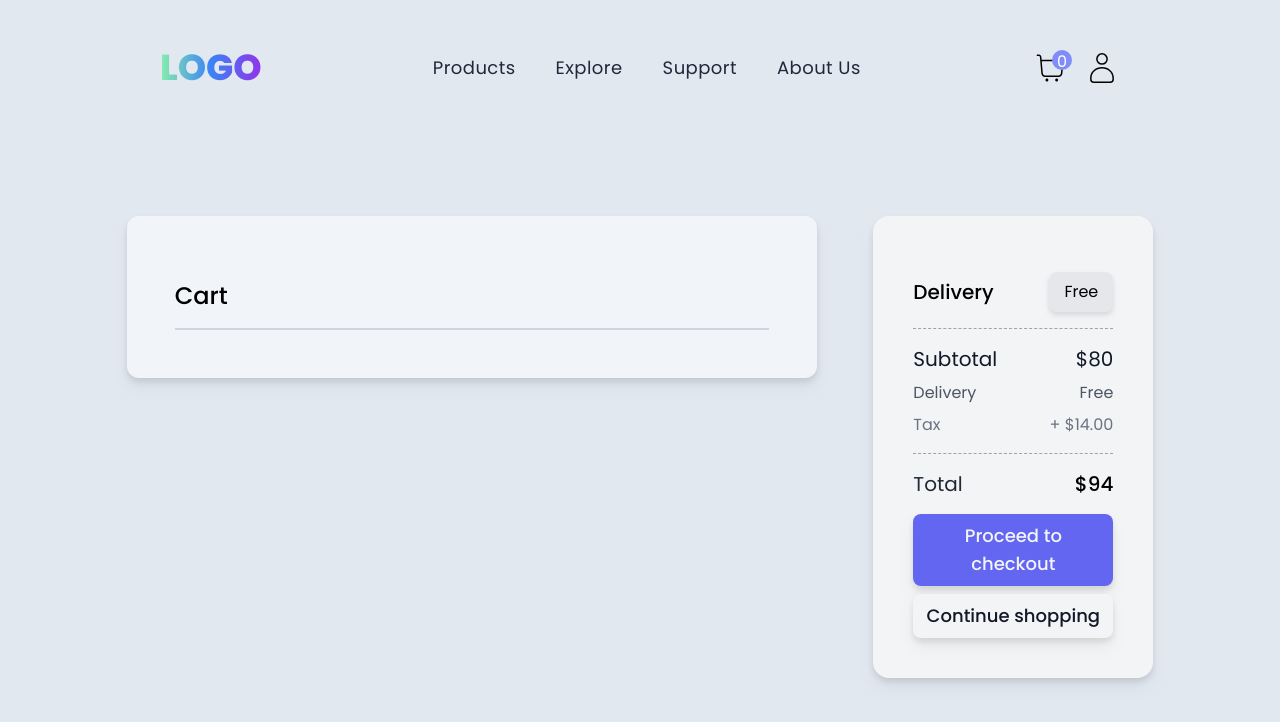
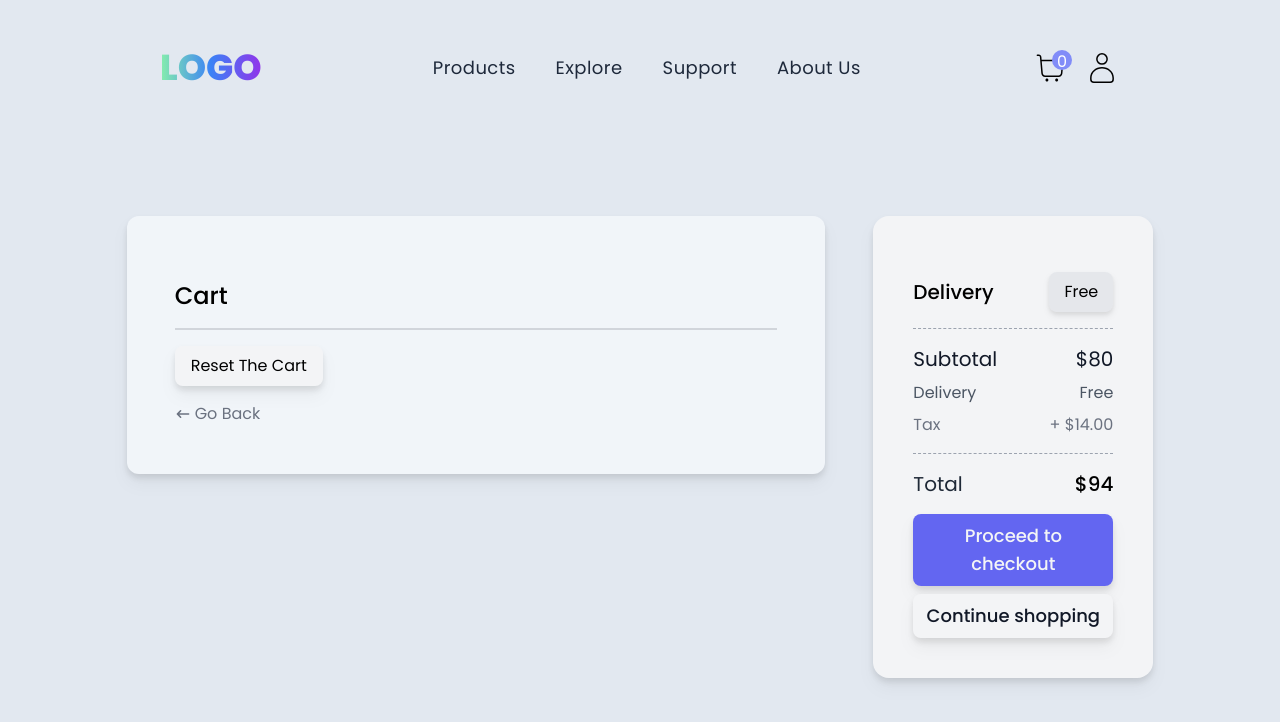
Before and after one commit to Dvin12/ecommerce, a React (Create React App) app: page /cart in a window 1280 px wide. Shown: the top 722 px of the page. Built offline with nearby package versions, Linux system fonts and the light colour scheme.

Commit message:
added ability to reset the cart and go back to the home page

```diff
--- a/src/component/CartItem.js
+++ b/src/component/CartItem.js
@@ -1,16 +1,18 @@
 import { useDispatch, useSelector } from "react-redux";
 import { FaTrash } from "react-icons/fa";
-import { deleteFromCart } from "../redux/storeSlice";
+import { deleteFromCart, resetCart } from "../redux/storeSlice";
 import { ToastContainer, toast } from "react-toastify";
+import { HiArrowNarrowLeft } from "react-icons/hi";
+import { Link } from "react-router-dom";
 
 function CartItem() {
   const dispatch = useDispatch();
   const productData = useSelector((state) => state.store.productData);
 
   return (
-    <section className="w-2/3 pr-14 ">
+    <section className="w-2/3 pr-12 ">
       <div className="w-full bg-slate-100 rounded-xl p-12 drop-shadow-lg">
-        <div className="border-b-[2px] border-gray-300 py-4">
+        <div className="border-b-[2px] border-gray-300 py-4 overflow-auto">
           <h2 className="text-2xl font-medium">Cart</h2>
         </div>
         <div className="">
@@ -50,6 +52,18 @@ function CartItem() {
             </div>
           ))}
         </div>
+        <button
+          onClick={() => dispatch(resetCart([]))}
+          className="my-4 bg-gray-100 px-4 py-2 rounded-lg drop-shadow-lg"
+        >
+          Reset The Cart
+        </button>
+        <Link to="/">
+          <button className="flex items-center gap-1 text-gray-500 hover:text-gray-800 duration-300">
+            <HiArrowNarrowLeft></HiArrowNarrowLeft>
+            <span>Go Back</span>
+          </button>
+        </Link>
       </div>
       <ToastContainer
         position="top-left"
--- a/src/pages/Cart.js
+++ b/src/pages/Cart.js
@@ -3,7 +3,7 @@ import { ToastContainer, toast } from "react-toastify";
 
 function Cart() {
   return (
-    <div className="bg-slate-200 h-screen ">
+    <div className="bg-slate-200 h-screen">
       <section className="flex  justify-center  mx-20 py-20">
         <CartItem></CartItem>
         <article className="bg-gray-100 p-10 w-1/4  rounded-2xl drop-shadow-lg h-fit">
```
